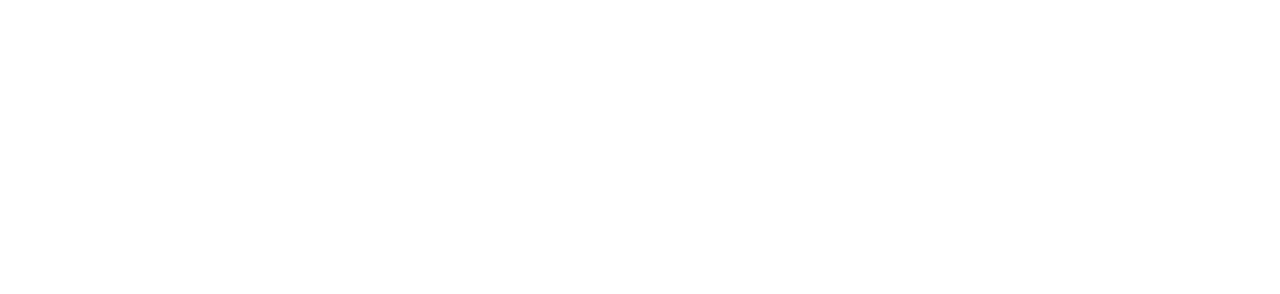
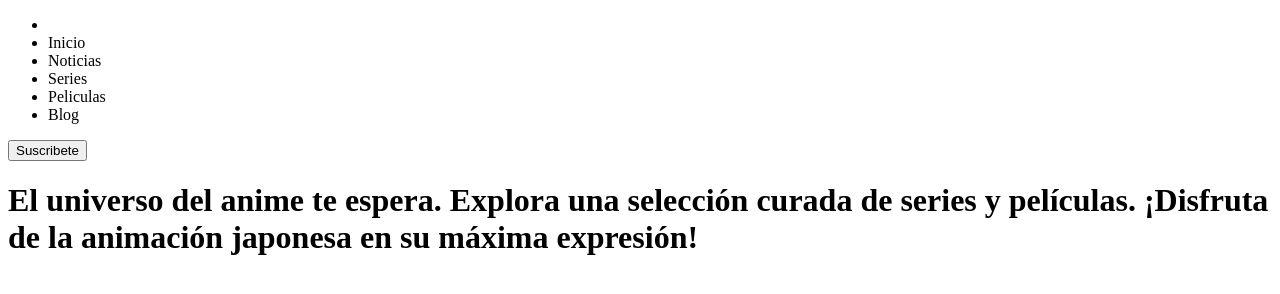
Before and after one commit to Mmendozagomez/primer_proyecto, a plain HTML site: page index.html in a window 1280 px wide. Drawn offline with Linux system fonts and the light colour scheme.

Commit message:
Estructura base y estructura del jumbotron

```diff
--- a/index.html
+++ b/index.html
@@ -19,6 +19,35 @@
     <link rel="shortcut icon" href="/assets/arcticons_anime-indo (1).svg" type="image/x-icon">
 </head>
 <body>
+    <!-- Esta es la parte del jumbotron -->
+    <div>
+        <header>
+            <nav>
+                <ul>
+                    <li><img src="" alt=""></li>
+                    <li>Inicio</li>
+                    <li>Noticias</li>
+                    <li>Series</li>
+                    <li>Peliculas</li>
+                    <li>Blog</li>
+                </ul>
+                <button>Suscribete</button>
+            </nav>
+        </header>
+        <div>
+            <H1>El universo del anime te espera.
+                Explora una selección curada de series y películas. ¡Disfruta de la animación japonesa en su máxima expresión!</H1>
+        </div>
+    </div>
+    <!-- contenido principal -->
+    <main>
 
+    </main>
+    <!-- pie de pag -->
+    <footer>
+        <nav>
+
+        </nav>
+    </footer>
 </body>
 </html>
```
Also changed, not shown: assets/arcticons_anime-indo.png (added).
